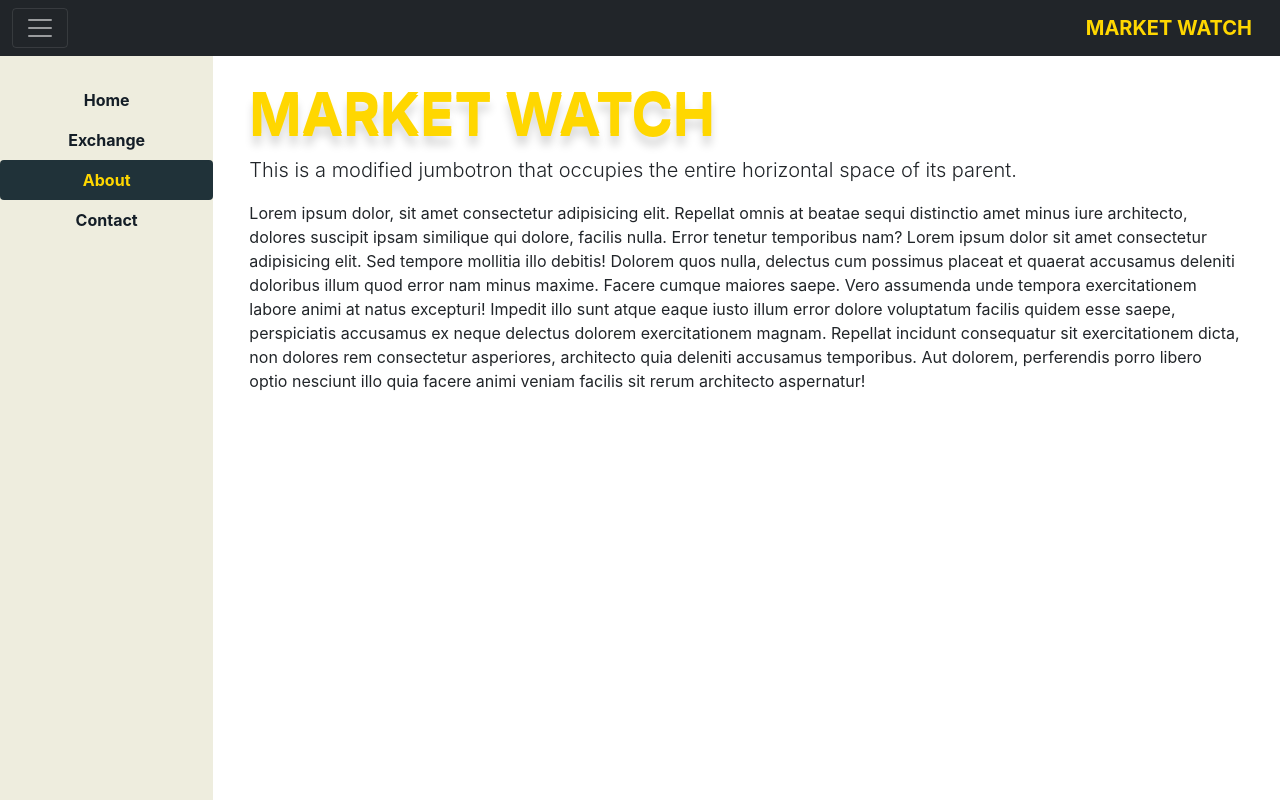
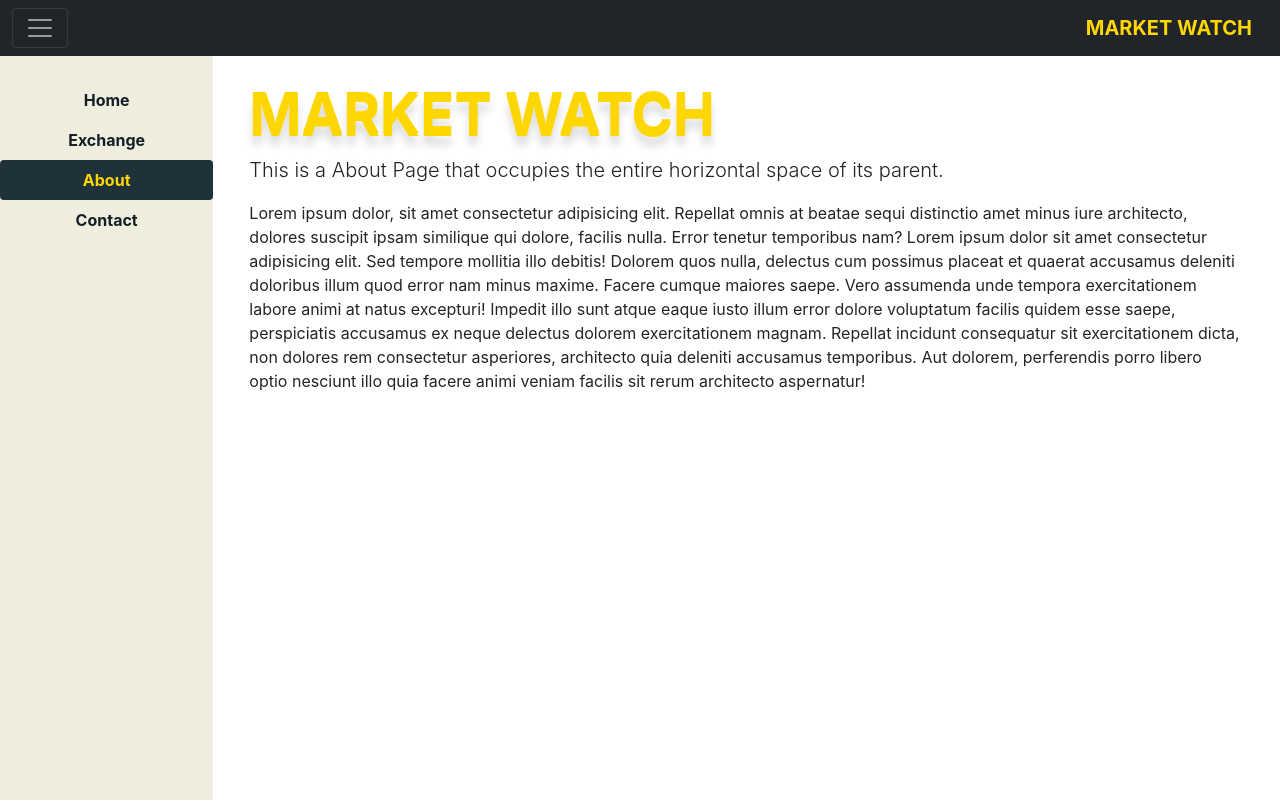
Before and after one commit to saurabh-gawade-29/Market-Watch-React-API-integration, a React (Create React App) app: page /about in a window 1280 px wide. Shown: the top 800 px of the page. Built offline with nearby package versions, Linux system fonts and the light colour scheme.

Commit message:
Date fix and about content change

```diff
--- a/src/components/About/About.js
+++ b/src/components/About/About.js
@@ -9,7 +9,7 @@ class About extends Component {
           <div className="container">
             <h1 className="display-4 about-head">MARKET WATCH</h1>
             <p className="lead about-sub-head">
-              This is a modified jumbotron that occupies the entire horizontal
+              This is a About Page that occupies the entire horizontal
               space of its parent.
             </p>
             <p>
--- a/src/components/Marketholiday/Marketholiday.js
+++ b/src/components/Marketholiday/Marketholiday.js
@@ -17,9 +17,9 @@ export class Marketholiday extends Component {
             <h5 className="card-title">Name: {this.props.name}</h5>
             <p className="card-text">Exchange: {this.props.exchange}</p>
             <p className="">Status: {this.props.status}</p>
-            <p className="">Open: {moment(this.props.open).format("h:mm a")}</p>
+            <p className="">Open: {this.props.open ? moment(this.props.open).format("h:mm a") : 'NA' }</p>
             <p className="">
-              Close: {moment(this.props.close).format("h:mm a")}
+              Close: {this.props.close ? moment(this.props.close).format("h:mm a") : 'NA' }
             </p>
           </div>
         </div>
```
